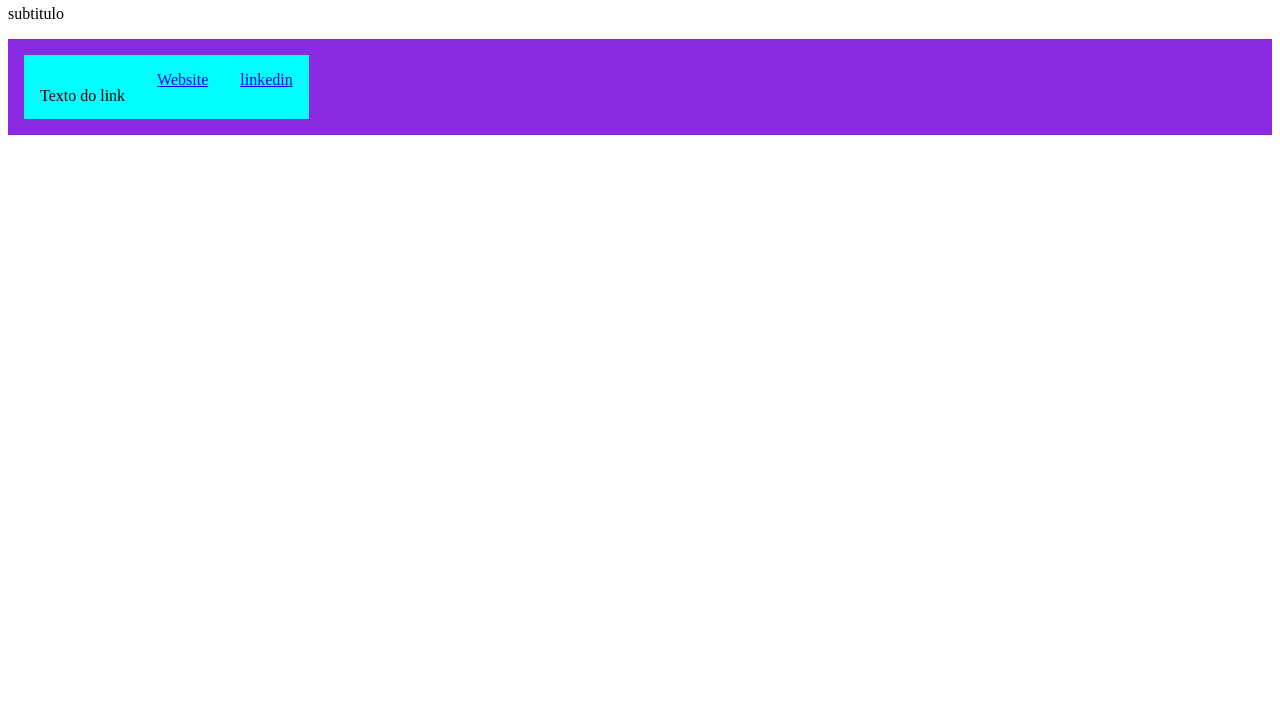
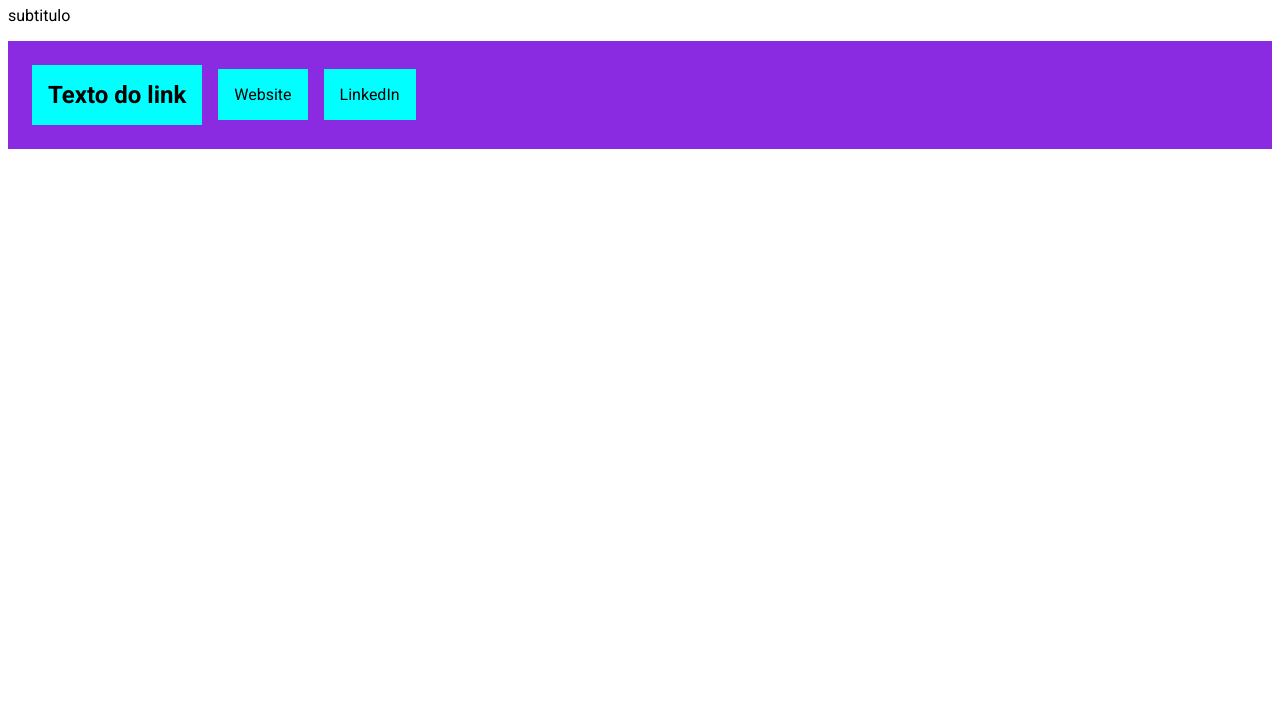
Before and after one commit to Rodrigocelio/w-store, a plain HTML site: page index.html in a window 1280 px wide. Shown: the part 75-800 px from the top of the page. Drawn offline with Linux system fonts and the light colour scheme.

Commit message:
update style

```diff
--- a/index.html
+++ b/index.html
@@ -4,15 +4,55 @@
     <meta charset="UTF-8">
     <meta name="viewport" content="width=device-width, initial-scale=1.0">
     <title>Página teste</title>
+    <link rel="stylesheet" href="https://fonts.googleapis.com/css2?family=Roboto:wght@400;700&display=swap">
 </head>
 <body>
+    <style>
+        body {
+            font-family: 'Roboto', sans-serif;
+        }
+        h1, h2, p {
+            font-family: 'Roboto', sans-serif;
+        }
+        a {
+            font-family: 'Roboto', sans-serif;
+        }
+        .container {
+        display: flex;
+        padding: 16px;
+        background-color: blueviolet;
+        align-items: center;
+    }
+
+    .child {
+        padding: 16px;
+        background-color: aqua;
+        text-align: center;
+        margin: 8px;
+    }
+
+    .child h2 {
+        margin: 0;
+    }
+
+    .child a {
+        text-decoration: none;
+        color: black;
+    }
+    </style>
     <div>
         <h1>Titulo</h1>
         <p>subtitulo</p>
-        <div style="display: flex; padding: 16px 16px 16px 16px; background-color: blueviolet;">
-            <div style="padding: 16px; max-height: 32px; background-color: aqua;"><p>Texto do link</p></div>
-           <div style="padding: 16px; background-color: aqua;"> <a href="rodrigocelio.com.br">Website</a></div>
-           <div style="padding: 16px; background-color: aqua;">  <a href="linkedin/in/rodrigocelio.com.br">linkedin</a> </div>
+        <div class="container">
+            <div class="child" style="max-height: 32px;">
+                <h2>Texto do link</h2>
+            </div>
+            <div class="child">
+                <a href="https://rodrigocelio.com.br">Website</a>
+            </div>
+            <div class="child">
+                <a href="https://linkedin/in/rodrigocelio.com.br">LinkedIn</a>
+            </div>
         </div>
     </div>
 
```
Also changed, not shown: style/style.css (added).
